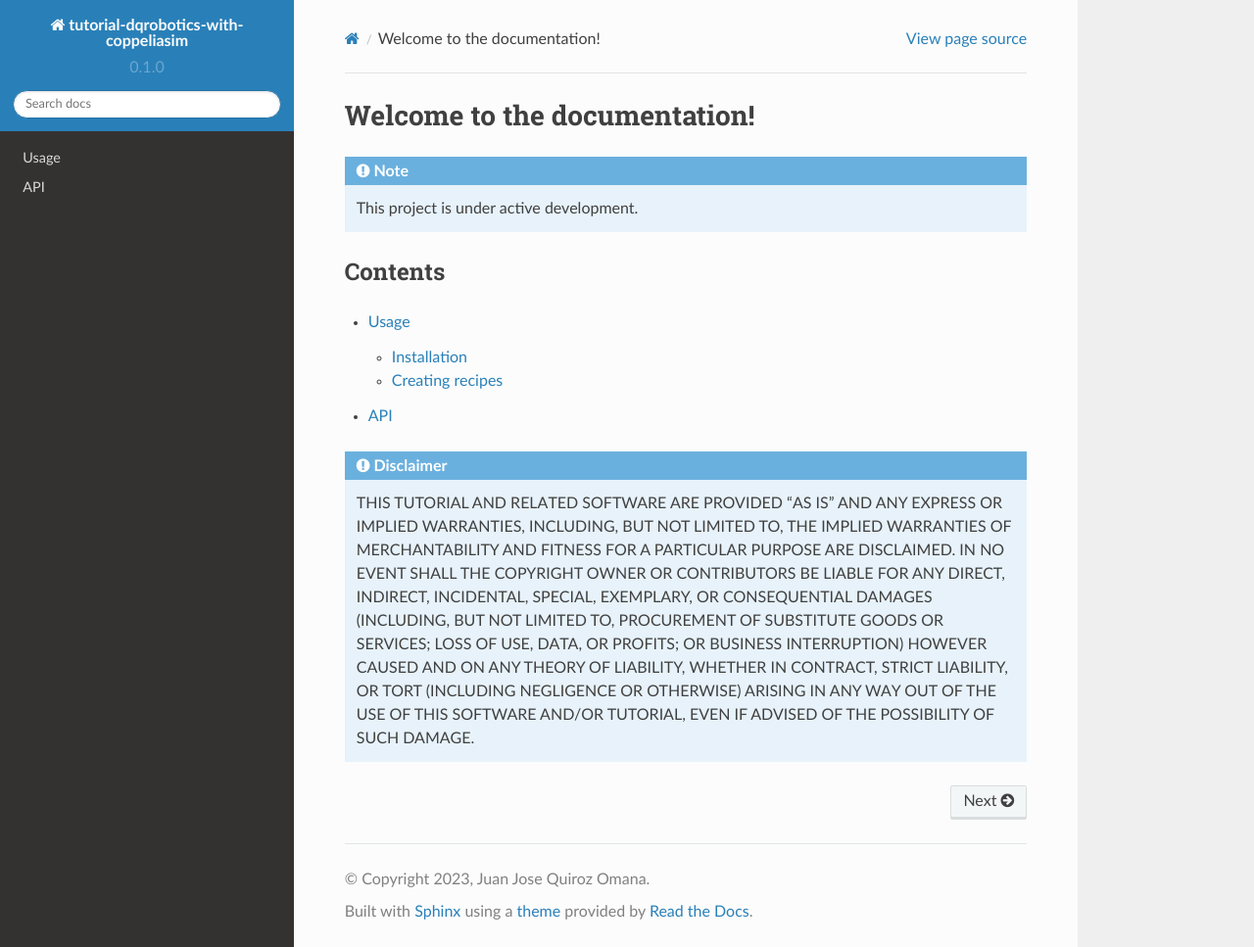
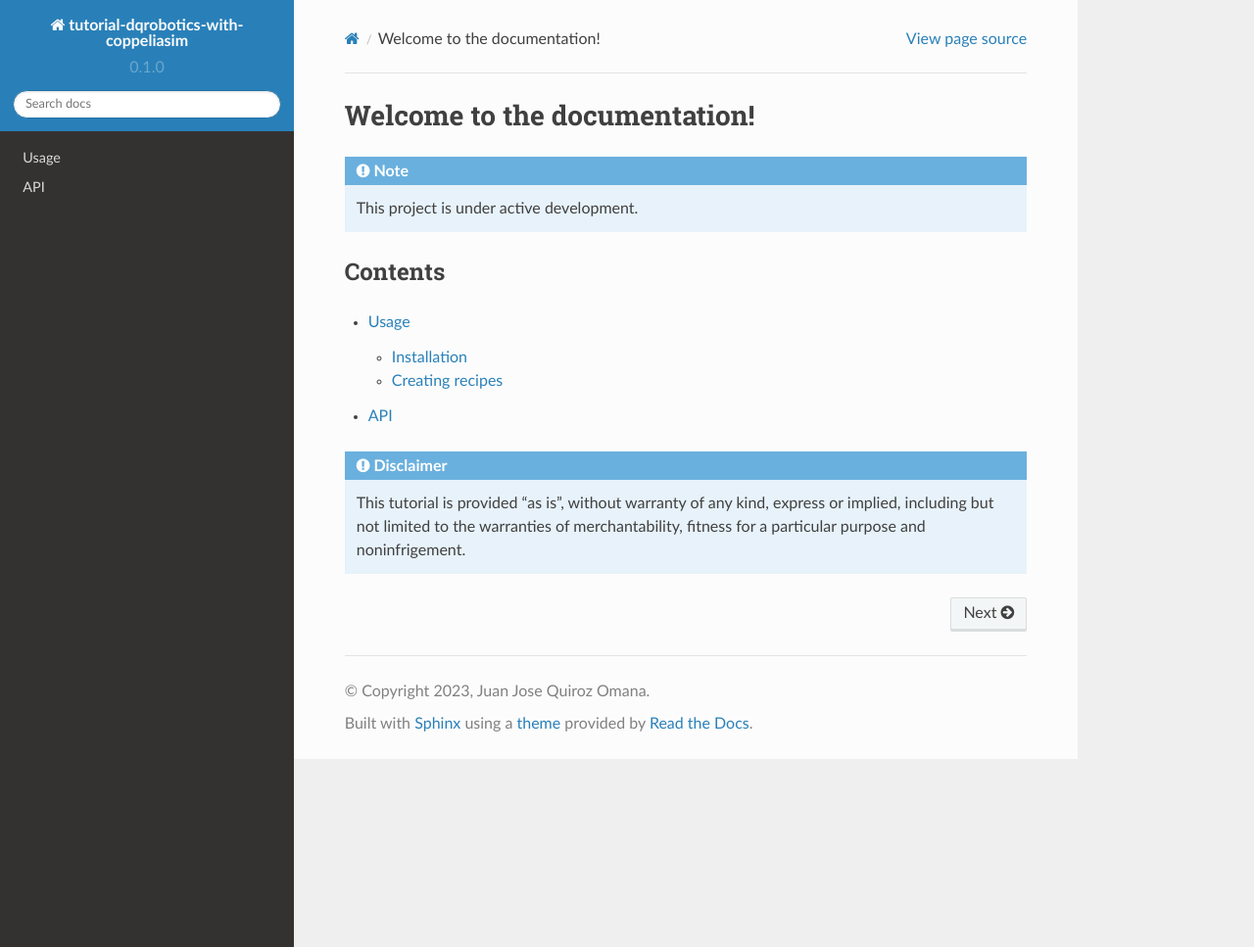
Before and after one commit to juanjqo/tutorial-dqrobotics-with-coppeliasim, a Sphinx documentation site: the page built from docs/source/index.rst, in a window 1280 px wide and 967 px high. Shown: the whole window at 98% size. Built offline with Sphinx 7.4.7 and the Read the Docs theme 2.0.0, drawn with Linux system fonts in a browser that asks for light colours.

Commit message:
Updated the disclaimer

```diff
--- a/docs/source/index.rst
+++ b/docs/source/index.rst
@@ -21,4 +21,5 @@ Contents
 
 .. admonition:: Disclaimer
 
-   THIS TUTORIAL AND RELATED SOFTWARE ARE PROVIDED “AS IS” AND ANY EXPRESS OR IMPLIED WARRANTIES, INCLUDING, BUT NOT LIMITED TO, THE IMPLIED WARRANTIES OF MERCHANTABILITY AND FITNESS FOR A PARTICULAR PURPOSE ARE DISCLAIMED. IN NO EVENT SHALL THE COPYRIGHT OWNER OR CONTRIBUTORS BE LIABLE FOR ANY DIRECT, INDIRECT, INCIDENTAL, SPECIAL, EXEMPLARY, OR CONSEQUENTIAL DAMAGES (INCLUDING, BUT NOT LIMITED TO, PROCUREMENT OF SUBSTITUTE GOODS OR SERVICES; LOSS OF USE, DATA, OR PROFITS; OR BUSINESS INTERRUPTION) HOWEVER CAUSED AND ON ANY THEORY OF LIABILITY, WHETHER IN CONTRACT, STRICT LIABILITY, OR TORT (INCLUDING NEGLIGENCE OR OTHERWISE) ARISING IN ANY WAY OUT OF THE USE OF THIS SOFTWARE AND/OR TUTORIAL, EVEN IF ADVISED OF THE POSSIBILITY OF SUCH DAMAGE.
+   This tutorial is provided “as is”, without warranty of any kind, express or implied, including but not limited to the warranties of merchantability,
+   fitness for a particular purpose and noninfrigement.
```
